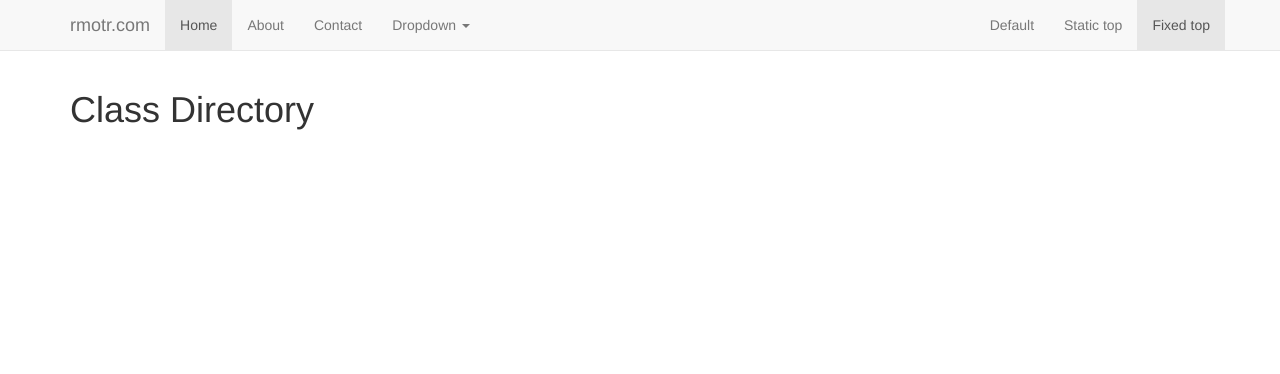
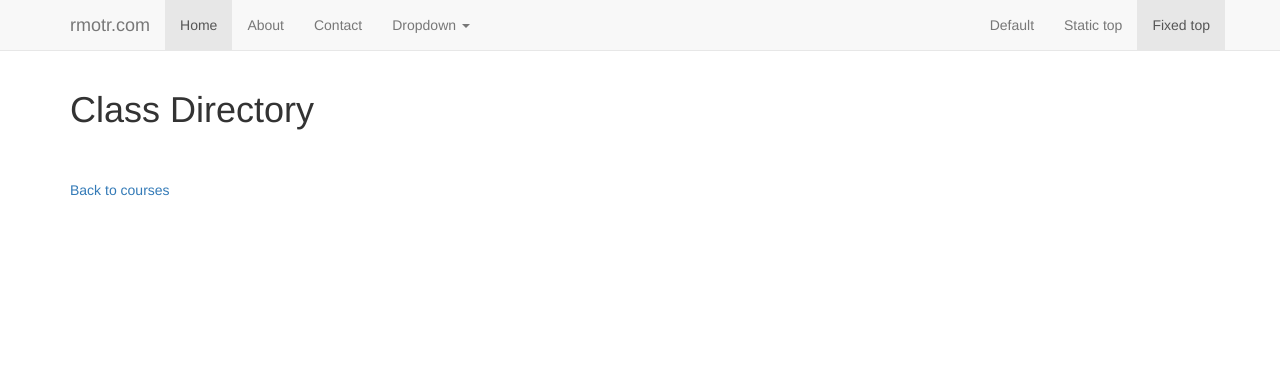
Before and after one commit to mcne65/rmotr-sis, a Django app: template rmotr_sis/templates/lectures/class_index.html in a window 1280 px wide. Shown: the top 374 px of the page. Run offline with Django 3.2, Linux system fonts and the light colour scheme; the template is opened without the code that fills it, so the values that code supplies are empty; some libraries are stand-ins or nearby versions.

Commit message:
added link in class directory back to course directory, edited comments in urls.py outlining link structure.

```diff
--- a/rmotr_sis/lectures/urls.py
+++ b/rmotr_sis/lectures/urls.py
@@ -3,10 +3,10 @@ from django.conf.urls import patterns, include, url
 from lectures import views
 
 urlpatterns = patterns('lectures.views',
-    #/lectures/
+    #/courses/
     url(r'^$', views.course_index, name="course_index"),
-    #/lectures/<course_id>/
+    #/courses/<course_id>/
     url(r'^(?P<course_id>[0-9]+)$', views.class_index, name="class_index"),
-    #/lectures/5/1   /lectures/<course_id>/<class_id>
+    #/courses/<course_id>/<class_id>
     url(r'^(?P<course_id>[0-9]+)/(?P<class_id>[0-9]+)/$', views.class_detail, name="class_detail"),
 )
--- a/rmotr_sis/templates/lectures/class_index.html
+++ b/rmotr_sis/templates/lectures/class_index.html
@@ -9,5 +9,7 @@
         {% endfor %}
     </ul>
 {% endif %}
+<br><br>
+<p><a href="{% url 'lectures:course_index' %}">Back to courses</a></p>
 
 {% endblock %}
```
